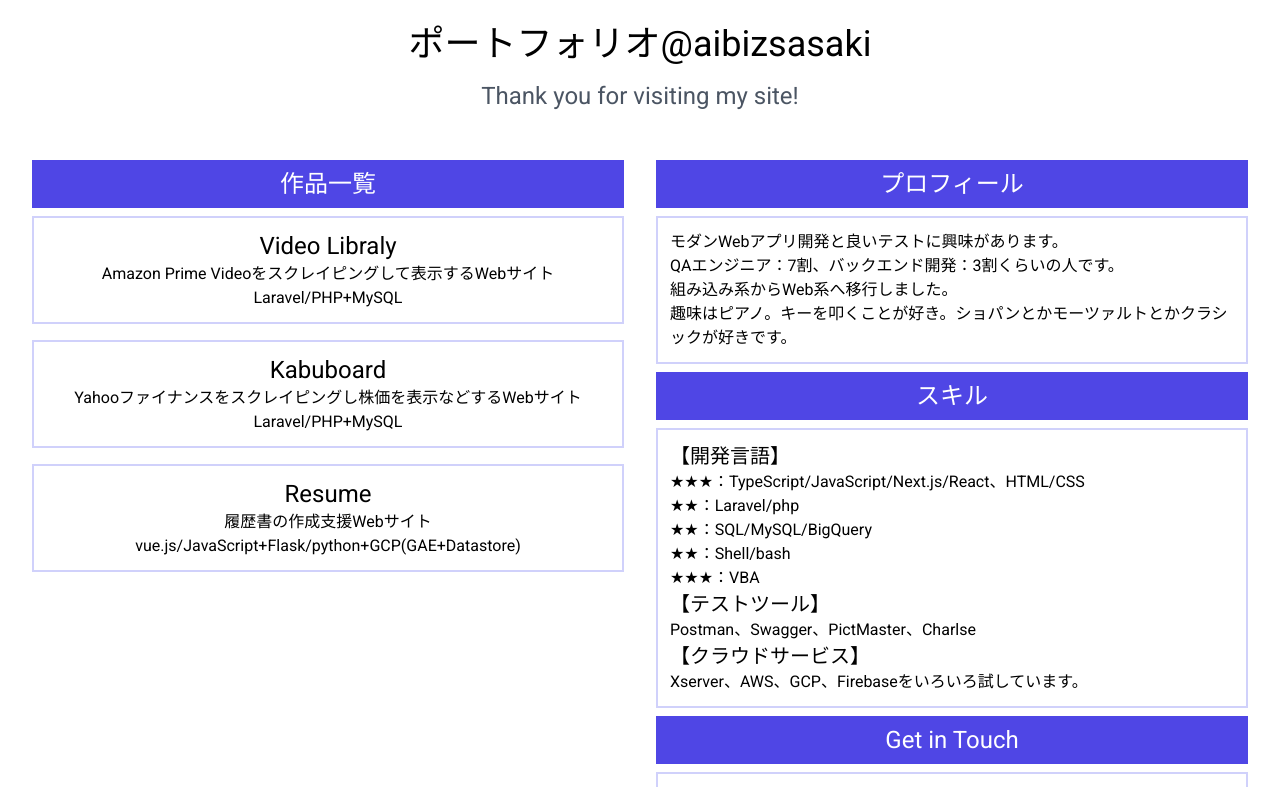
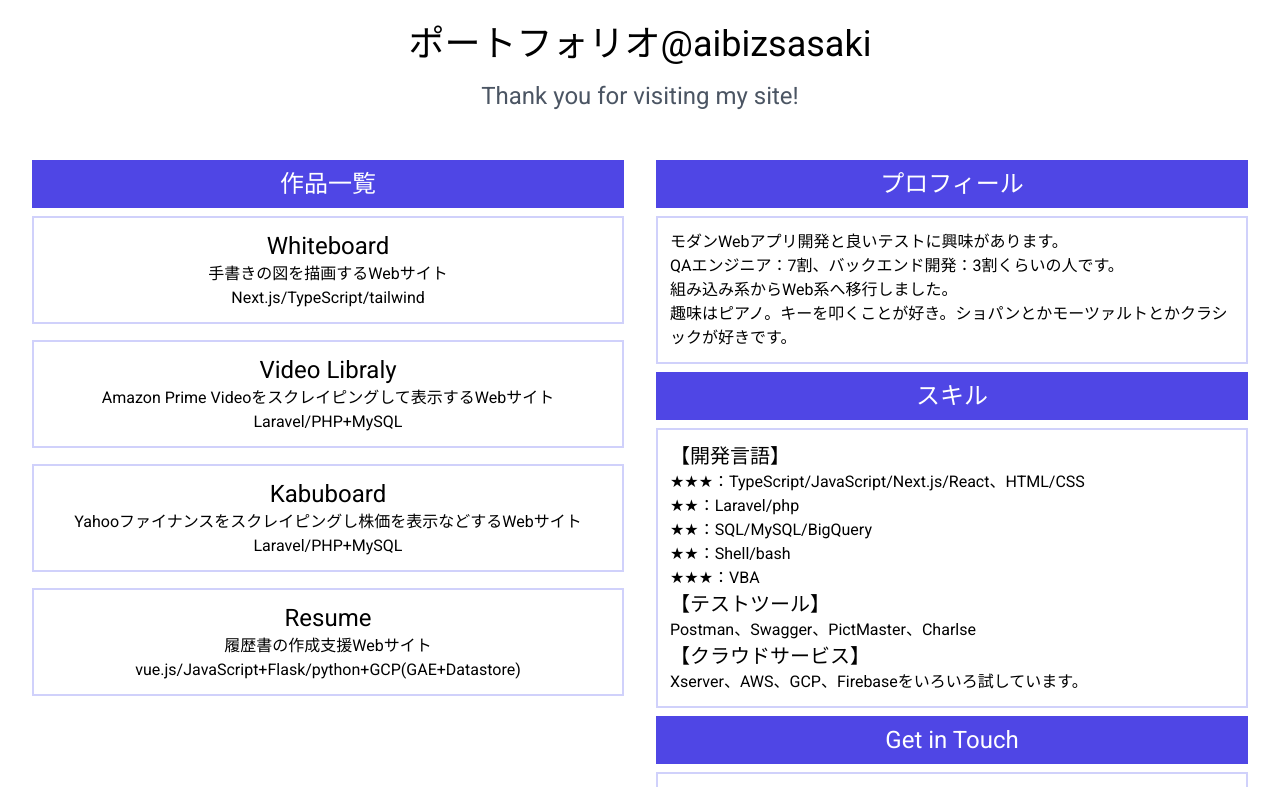
Before and after one commit to ai-biz20-sasaki/my-works-v2, a Next.js app: page / in a window 1280 px wide. Shown: the top 787 px of the page. Built offline with nearby package versions, Linux system fonts and the light colour scheme.

Commit message:
作品にWhiteboardを追加

```diff
--- a/src/components/left-sideber.tsx
+++ b/src/components/left-sideber.tsx
@@ -3,6 +3,15 @@ export default function LeftSidebar() {
     <div className="flex flex-col">
       <h1 className="text-2xl text-center bg-indigo-600 text-white p-2">
         作品一覧
+      </h1>
+
+      <h1 className="text-center border-2 border-indigo-500/30 p-3 my-2">
+        <a className="text-2xl hover:text-indigo-300"
+          href="https://whiteboard.aislaboratory.com/">
+            Whiteboard
+        </a>
+        <p>手書きの図を描画するWebサイト</p>
+        <p>Next.js/TypeScript/tailwind</p>
       </h1>
 
       <h1 className="text-center border-2 border-indigo-500/30 p-3 my-2">
```
